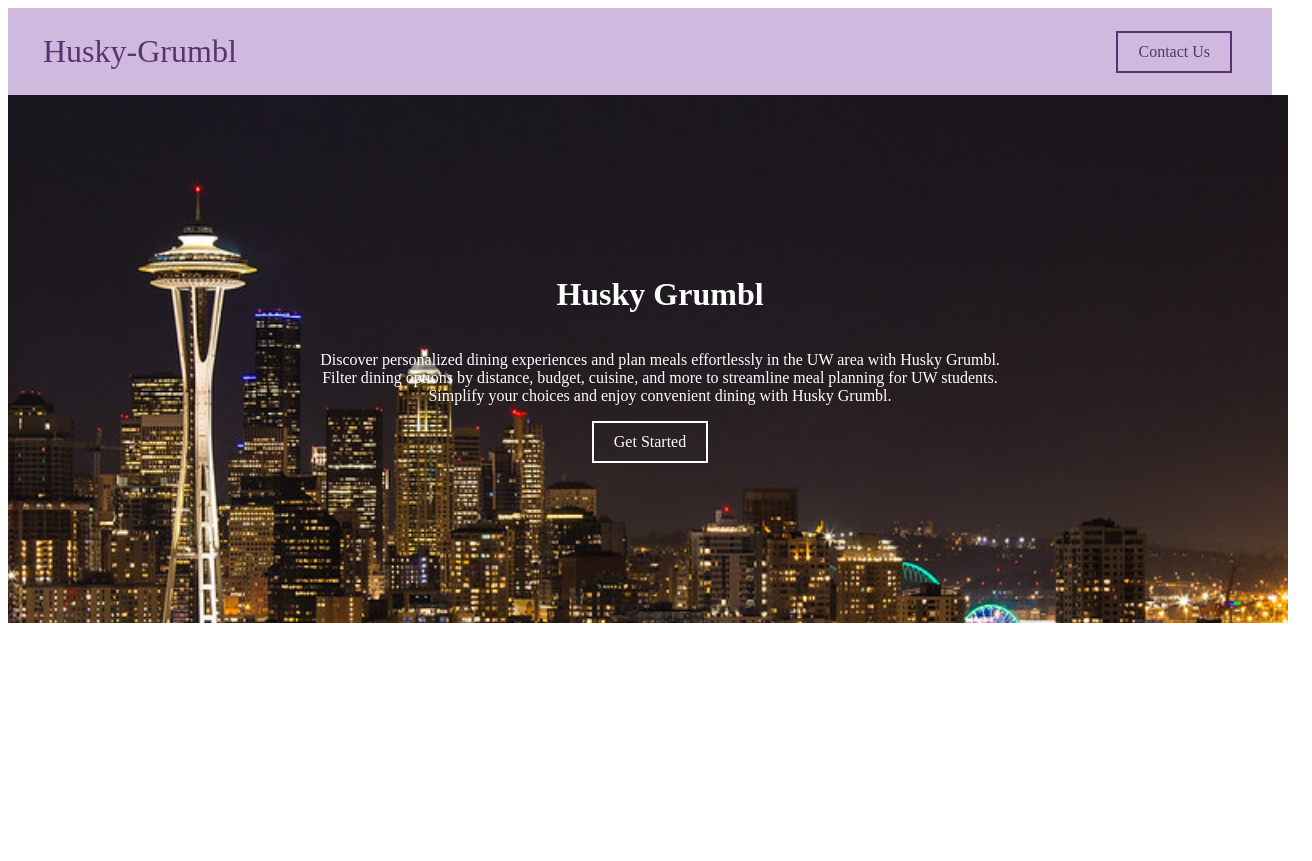
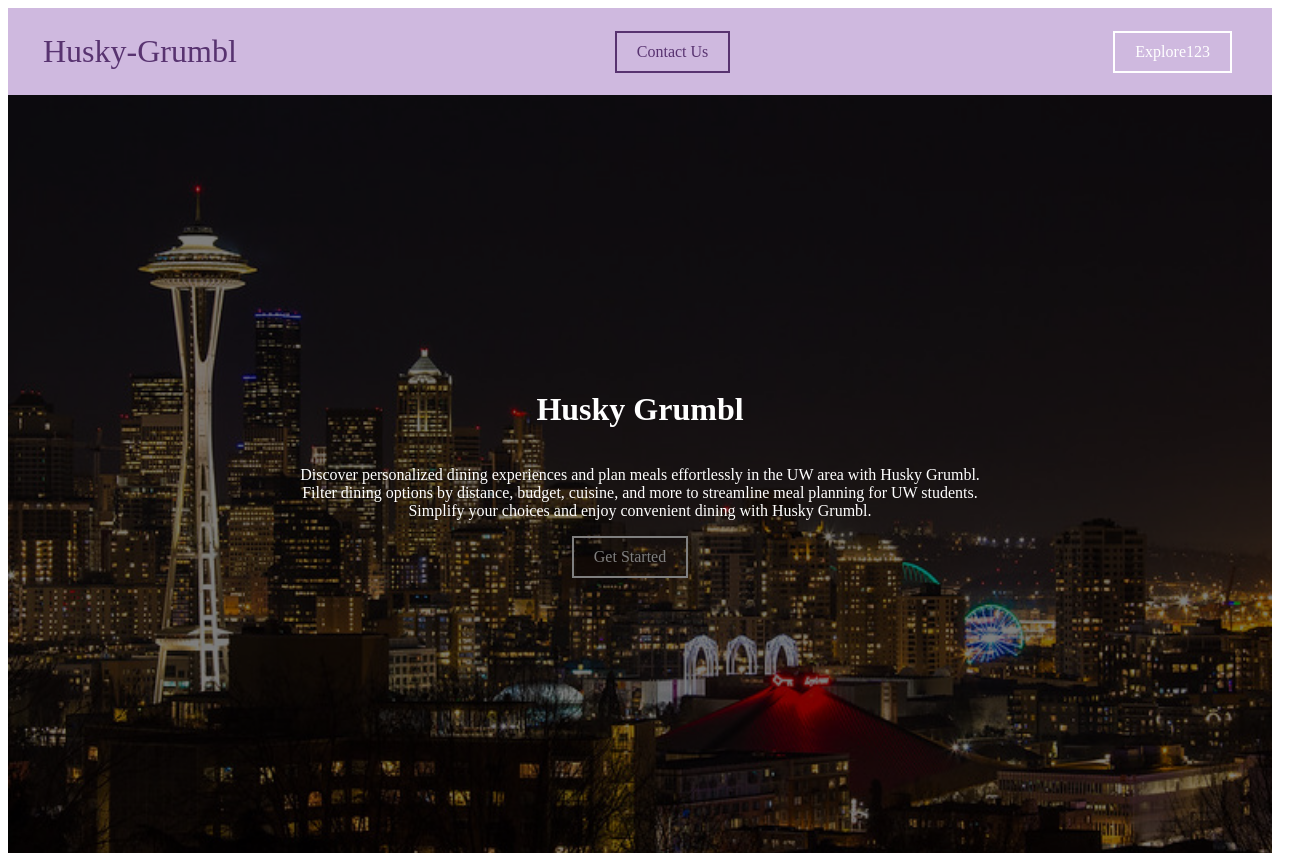
Before and after one commit to hcp-uw/Husky-Grumbl, a React (Create React App) app in the folder frontend/: page /home-page in a window 1280 px wide. Shown: the whole page, 1312 px wide, since content can reach past the window. Before the commit the page ends 800 px from the top, so only its background shows below. Built offline with nearby package versions, Linux system fonts and the light colour scheme.

Commit message:
Fixed Landing Page image

```diff
--- a/frontend/src/HomeHeader.css
+++ b/frontend/src/HomeHeader.css
@@ -2,7 +2,7 @@
   position: relative;
   background-image: url('./images/seattle-home-header-background.jpeg');
   color: #fff;
-    padding: 160px 20px;
+  padding: 275px 20px;
   /* background-size: contain;
   background-repeat: no-repeat; */
   background-size: 100vw 100vh;
@@ -14,18 +14,20 @@
   justify-content: space-between;
   align-items: center;
   text-align: center;
+  box-sizing: border-box; /* Ensure padding is included in the width */
+
 }
 
-/*.home-header::before {*/
-    /* content: ''; Required for pseudo-element */
-    /* position: absolute; Position the pseudo-element absolutely */
-    /* top: 0; Align the pseudo-element to the top of the parent */
-    /* left: 0; Align the pseudo-element to the left of the parent */
-    /* width: 100%; Cover the entire width of the parent */
-    /* height: 100%; Cover the entire height of the parent */
-    /* background-color: rgba(0, 0, 0, 0.5); Semi-transparent black color */
-    /* z-index: 0; */
-/* } */
+.home-header::before {
+  content: ''; /* Required for pseudo-element */
+  position: absolute; /* Position the pseudo-element absolutely */
+  top: 0; /* Align the pseudo-element to the top of the parent */
+  left: 0; /* Align the pseudo-element to the left of the parent */
+  width: 100%; /* Cover the entire width of the parent */
+  height: 100%; /* Cover the entire height of the parent */
+  background-color: rgba(0, 0, 0, 0.5); /* Semi-transparent black color */
+  z-index: 0;
+}
 
 .home-header-content {
   position: relative; /* Ensure content is positioned relative to the header */
@@ -50,5 +52,5 @@
 
 /* Hover effect for the Contact Us button */
 .explore-button:hover {
-    background-color: #000000;
+  background-color: #C6ABD8;
 }
--- a/frontend/src/TopBar.css
+++ b/frontend/src/TopBar.css
@@ -7,6 +7,8 @@
   display: flex;
   justify-content: space-between;
   align-items: center;
+  width: 100%;
+  box-sizing: border-box; /* Ensure padding is included in the width */
 }
 
 /* Style for the Contact Us button */
--- a/frontend/src/TopBar.js
+++ b/frontend/src/TopBar.js
@@ -8,6 +8,7 @@ const TopBar = () => {
     <div className="top-bar">
       <Link to="/home-page" className="top-bar-title">Husky-Grumbl</Link>
       <Link Link to="/contact-us" className="contact-button">Contact Us</Link>
+      <Link Link to="/explore-page" className="explore-button">Explore123</Link>
     </div>
   );
 }
```
Lines whose indentation alone changed are shown as unchanged.
